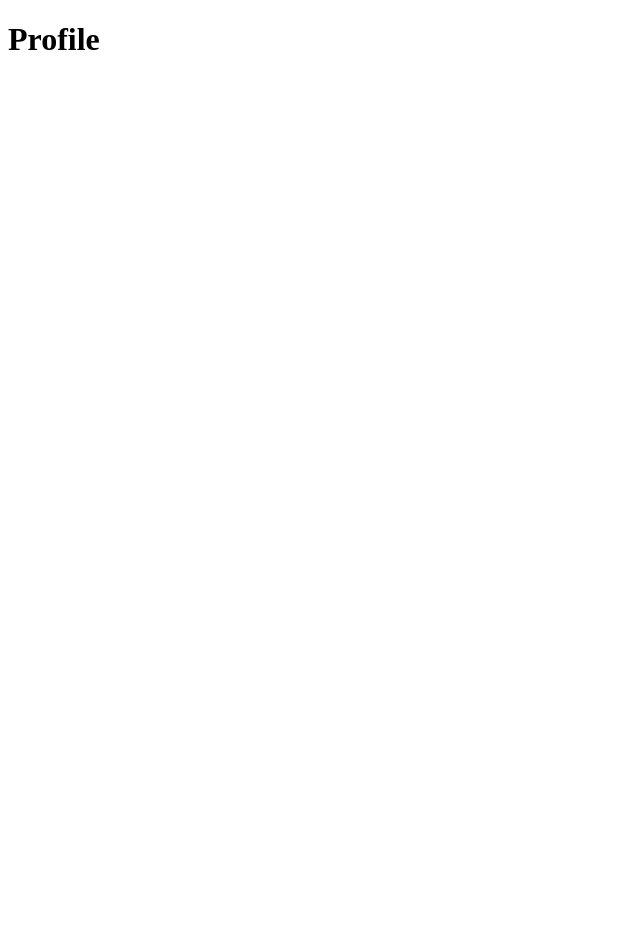
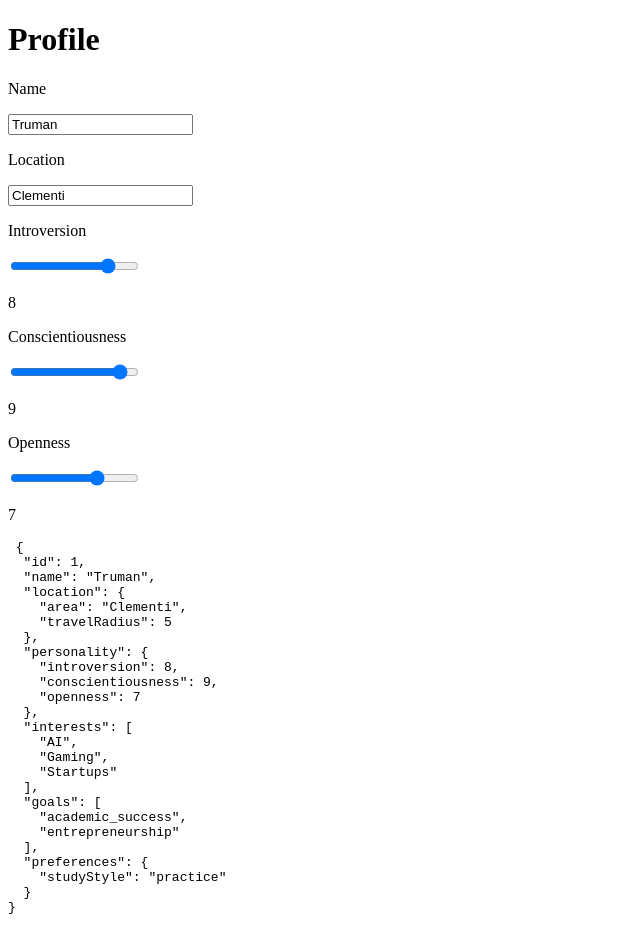
Before and after one commit to trumantay/affinia, a Vue app: page /profile in a window 1280 px wide. Shown: the whole page, without its empty margins (0-640 px from the left). Before the commit the page ends 800 px from the top, so only its background shows below. Built offline with nearby package versions, Linux system fonts and the light colour scheme.

Commit message:
Pinia migration part 1: currentUser and currentPurpose

```diff
--- a/package.json
+++ b/package.json
@@ -9,6 +9,7 @@
     "preview": "vite preview"
   },
   "dependencies": {
+    "pinia": "^3.0.4",
     "vue": "^3.5.38",
     "vue-router": "^5.1.0"
   },
--- a/src/main.js
+++ b/src/main.js
@@ -1,5 +1,8 @@
 import { createApp } from "vue"
+import { createPinia } from "pinia"
 import App from "./App.vue"
 import router from "./router"
 
-createApp(App).use(router).mount("#app")
+const pinia = createPinia()
+
+createApp(App).use(pinia).use(router).mount("#app")
--- a/src/pages/Landing.vue
+++ b/src/pages/Landing.vue
@@ -2,11 +2,17 @@
 
     <div>
 
-        <h1>Affinia</h1>
+        <h1> Affinia </h1>
 
-        <p>
-            Welcome to Affinia
-        </p>
+        <router-link to="/profile"> Profile </router-link>
+
+        <br>
+
+        <router-link to="/purpose"> Purpose </router-link>
+
+        <br>
+
+        <router-link to="/preferences"> Preferences </router-link>
 
     </div>
 
--- a/src/pages/Preferences.vue
+++ b/src/pages/Preferences.vue
@@ -1,10 +1,30 @@
+<script setup>
+
+import { useAffiniaStore } from "../stores/affiniaStore"
+
+const store = useAffiniaStore()
+
+</script>
+
 <template>
 
     <div>
 
-        <h1>
-            Preferences
-        </h1>
+        <h1> Preferences </h1>
+
+        <p> Location: {{ store.userWeights.location }} </p>
+        <input type="range" min="0" max="5" v-model.number="store.userWeights.location" />
+
+        <p> Interests: {{ store.userWeights.interests }} </p>
+        <input type="range" min="0" max="5" v-model.number="store.userWeights.interests" />
+
+        <p> Personality: {{ store.userWeights.personality }} </p>
+        <input type="range" min="0" max="5" v-model.number="store.userWeights.personality" />
+
+        <p> Goals: {{ store.userWeights.goals }} </p>
+        <input type="range" min="0" max="5" v-model.number="store.userWeights.goals" />
+
+        <pre> {{ store.userWeights }} </pre>
 
     </div>
 
--- a/src/pages/Profile.vue
+++ b/src/pages/Profile.vue
@@ -1,11 +1,38 @@
+<script setup>
+
+import { useAffiniaStore } from "../stores/affiniaStore"
+
+const store = useAffiniaStore()
+
+</script>
+
 <template>
 
     <div>
 
-        <h1>
-            Profile
-        </h1>
+        <h1> Profile </h1>
+
+        <p> Name </p>
+
+        <input v-model="store.currentUser.name" />
+
+        <p> Location </p>
+        <input v-model="store.currentUser.location.area" />
+
+        <p> Introversion </p>
+        <input type="range" min="0" max="10" v-model.number="store.currentUser.personality.introversion" />
+        <p> {{ store.currentUser.personality.introversion }} </p>
+
+        <p> Conscientiousness </p>
+        <input type="range" min="0" max="10" v-model.number="store.currentUser.personality.conscientiousness" />
+        <p> {{ store.currentUser.personality.conscientiousness }} </p>
+
+        <p> Openness </p>
+        <input type="range" min="0" max="10" v-model.number="store.currentUser.personality.openness" />
+        <p> {{ store.currentUser.personality.openness }} </p>
 
     </div>
 
+    <pre> {{ store.currentUser }} </pre>
+
 </template>
--- a/src/pages/Purpose.vue
+++ b/src/pages/Purpose.vue
@@ -1,10 +1,32 @@
+<script setup>
+
+import { useAffiniaStore } from "../stores/affiniaStore"
+
+const store = useAffiniaStore()
+
+</script>
+
 <template>
 
     <div>
 
-        <h1>
-            Purpose
-        </h1>
+        <h1> Purpose </h1>
+
+        <select v-model="store.currentPurpose">
+
+            <option value="study"> Study </option>
+
+            <option value="friend"> Friend </option>
+
+            <option value="cofounder"> Co-Founder </option>
+
+            <option value="dating"> Dating </option>
+
+            <option value="hobby"> Hobby </option>
+
+        </select>
+
+        <p> Current: {{ store.currentPurpose }} </p>
 
     </div>
 
--- /dev/null
+++ b/src/stores/affiniaStore.js
@@ -0,0 +1,48 @@
+import { defineStore } from "pinia"
+
+import { sampleProfiles } from "../data/sampleProfiles"
+
+export const useAffiniaStore =
+
+    defineStore(
+        "affinia",
+
+        {
+
+            state: () => ({
+
+                currentUser:
+
+                    structuredClone(
+                        sampleProfiles[0]
+                    ),
+
+                currentPurpose:
+                    "study",
+
+                userWeights: {
+
+                    location: 1,
+
+                    interests: 1,
+
+                    personality: 1,
+
+                    goals: 1
+                },
+
+                filters: {
+
+                    sameLocation: true,
+
+                    sharedInterests: true,
+
+                    sharedGoals: true,
+
+                    minimumCompatibility: 0
+                },
+
+                matches: []
+            })
+        }
+    )
```
Also changed, not shown: 1 other file (tests, documents, lock files or other folders).
